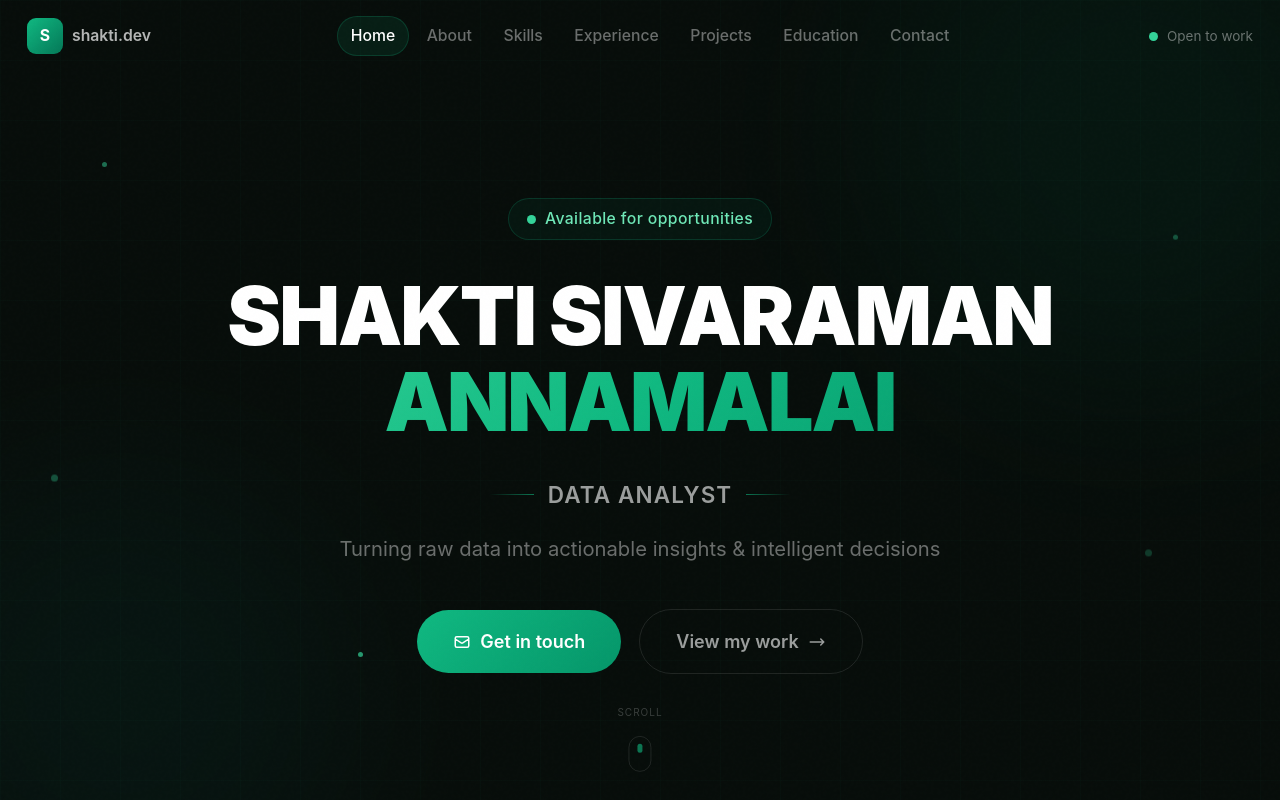
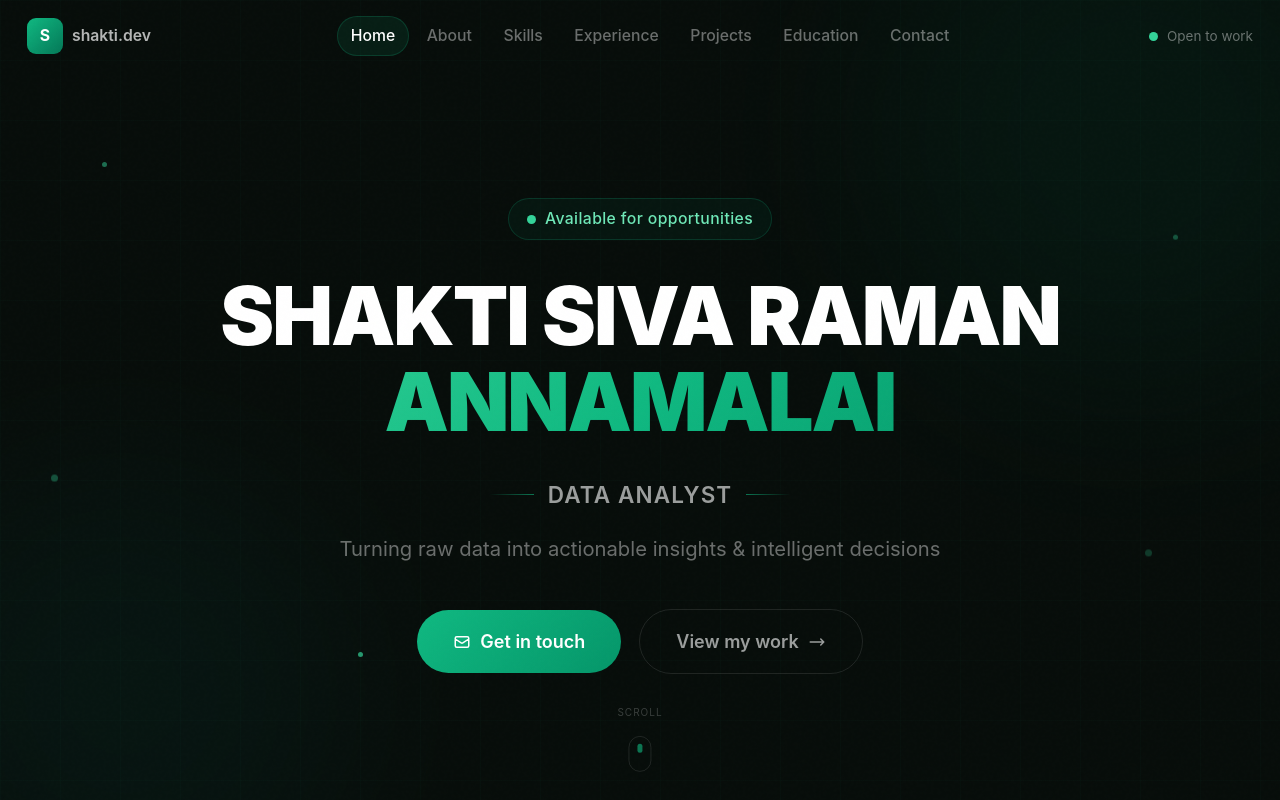
Before and after one commit to A1999SHAKTI/portfolio, a Next.js app: page / in a window 1280 px wide. Shown: the top 800 px of the page. Built offline with nearby package versions, Linux system fonts and the light colour scheme.

Commit message:
Update final portfolio.ts

```diff
--- a/src/data/portfolio.ts
+++ b/src/data/portfolio.ts
@@ -1,5 +1,5 @@
 export const personalInfo = {
-  name: "Shakti Sivaraman",
+  name: "Shakti Siva Raman",
   lastName: "Annamalai",
   title: "Data Analyst",
   tagline: "Turning raw data into actionable insights & intelligent decisions",
```
